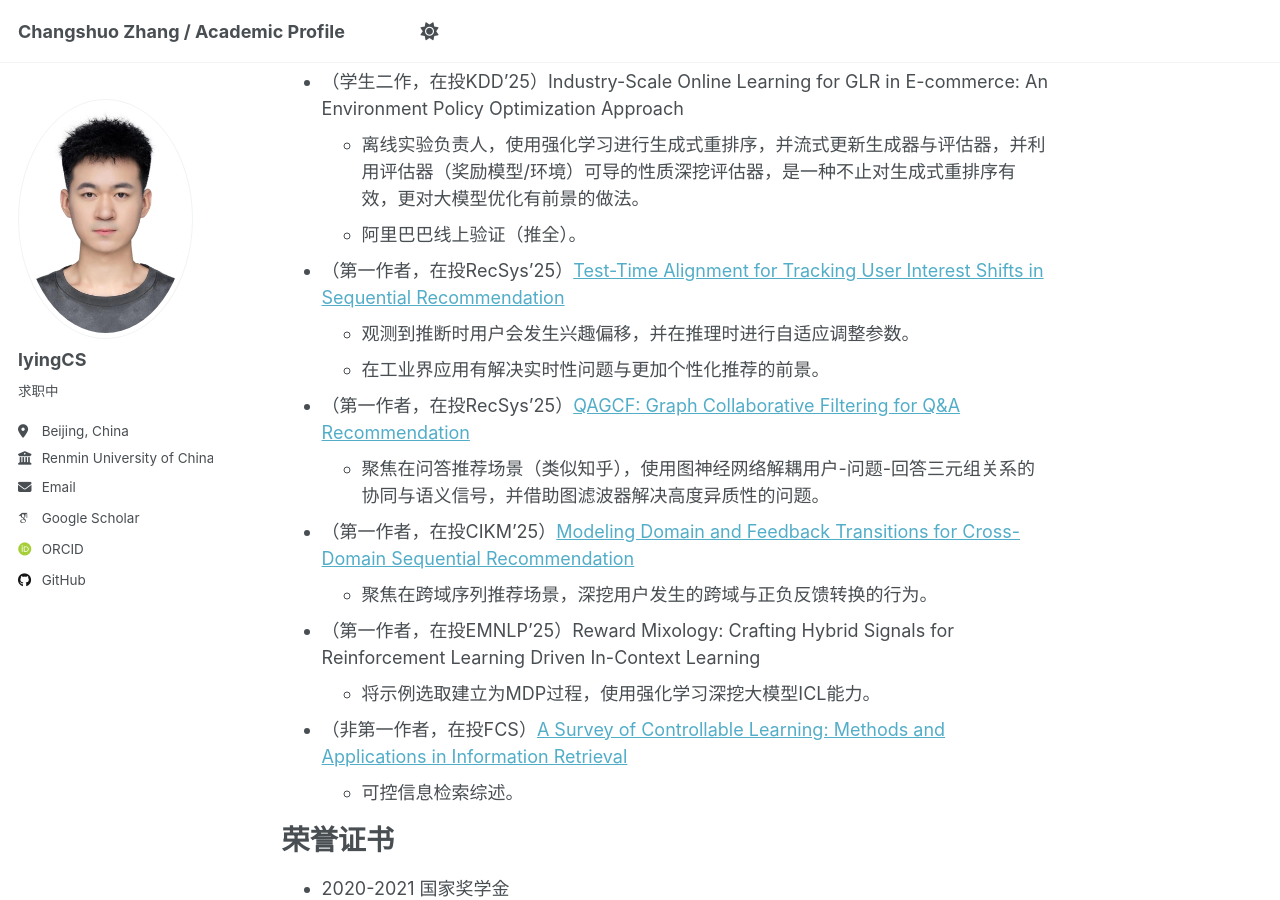
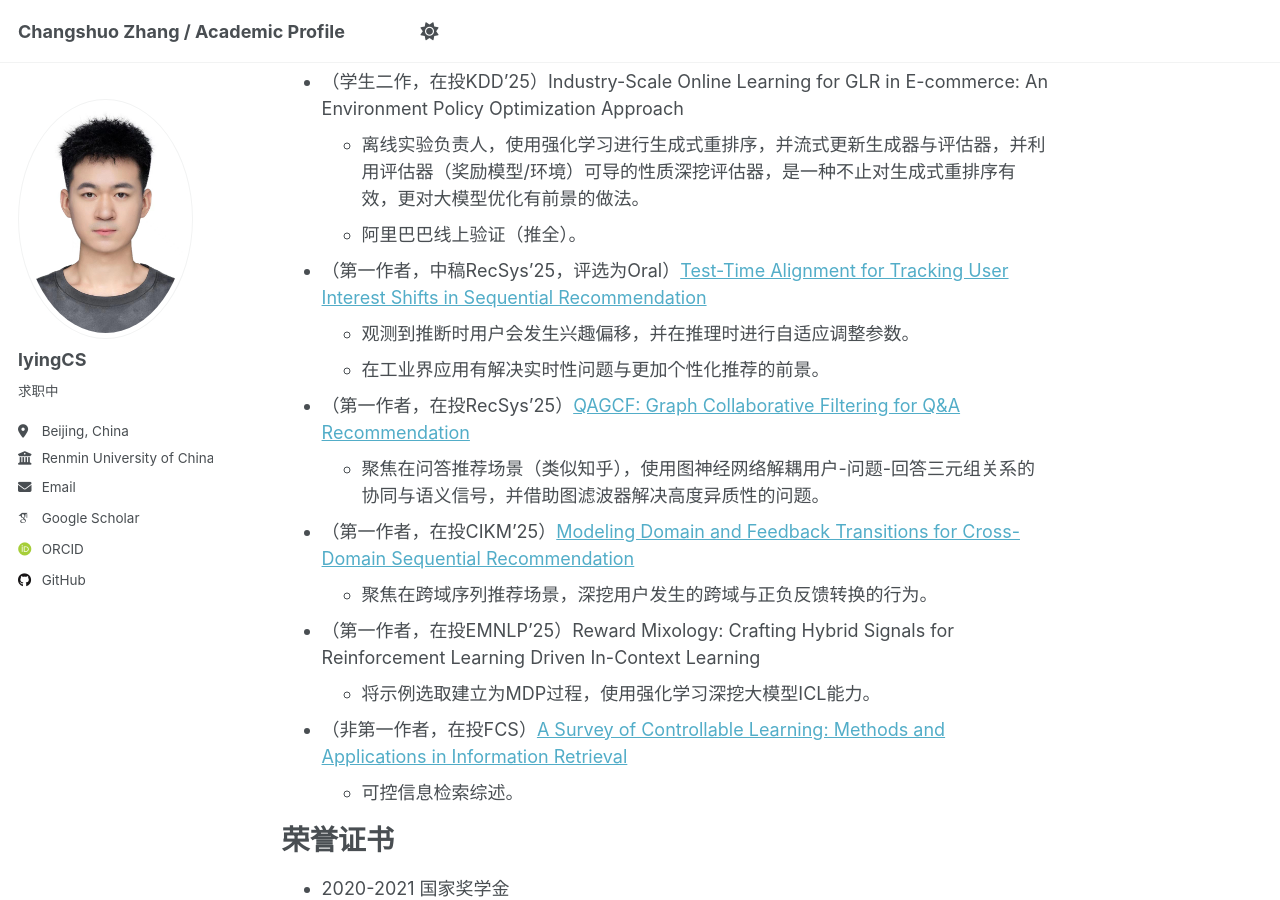
Before and after one commit to lyingCS/lyingCS.github.io, a Jekyll site: the page built from _pages/about.md, in a window 1280 px wide and 900 px high, scrolled down 1846 px. Built offline with Jekyll 4.4.1, drawn with Linux system fonts in a browser that asks for light colours; some web fonts are replaced.

Commit message:
update files

```diff
--- a/_pages/about.md
+++ b/_pages/about.md
@@ -59,7 +59,7 @@ redirect_from:
 + （学生二作，在投KDD'25）Industry-Scale Online Learning for GLR in E-commerce: An Environment Policy Optimization Approach
   + 离线实验负责人，使用强化学习进行生成式重排序，并流式更新生成器与评估器，并利用评估器（奖励模型/环境）可导的性质深挖评估器，是一种不止对生成式重排序有效，更对大模型优化有前景的做法。
   + 阿里巴巴线上验证（推全）。
-+ （第一作者，在投RecSys'25）[Test-Time Alignment for Tracking User Interest Shifts in Sequential Recommendation](https://arxiv.org/abs/2504.01489)
++ （第一作者，中稿RecSys'25，评选为Oral）[Test-Time Alignment for Tracking User Interest Shifts in Sequential Recommendation](https://arxiv.org/abs/2504.01489)
   + 观测到推断时用户会发生兴趣偏移，并在推理时进行自适应调整参数。
   + 在工业界应用有解决实时性问题与更加个性化推荐的前景。
 + （第一作者，在投RecSys'25）[QAGCF: Graph Collaborative Filtering for Q&A Recommendation](https://arxiv.org/abs/2406.04828)
```
